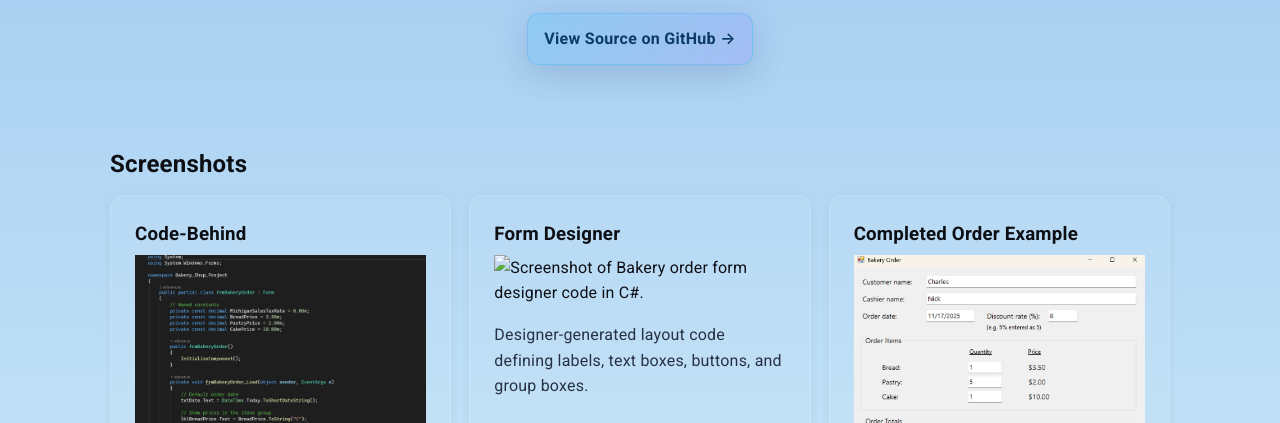
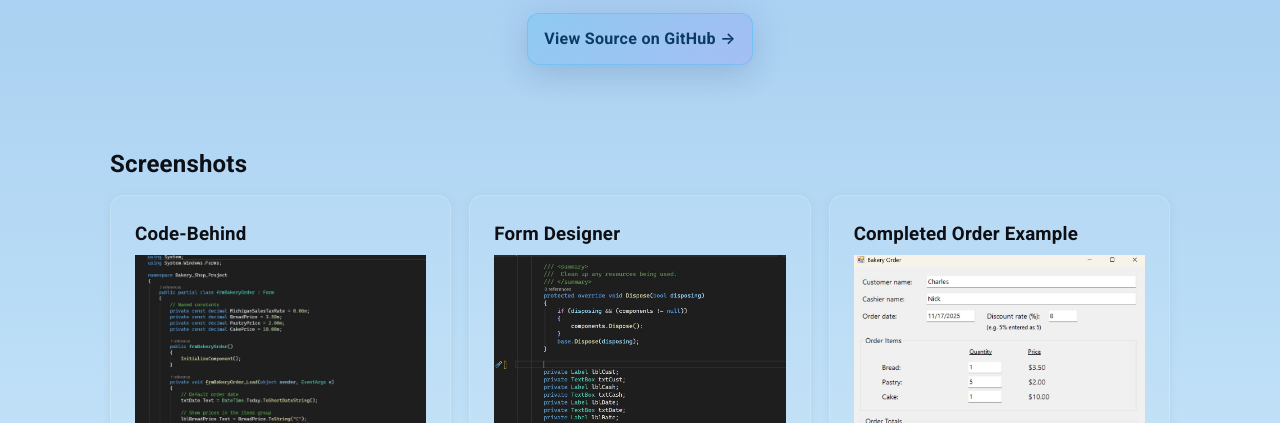
Before and after one commit to NickZ79/NickZ79.github.io, a plain HTML site: page projects/case-studies/csharp-bakery.html in a window 1280 px wide. Shown: the part 377-800 px from the top of the page. Drawn offline with Linux system fonts and the light colour scheme.

Commit message:
Image Fix

```diff
--- a/projects/case-studies/csharp-bakery.html
+++ b/projects/case-studies/csharp-bakery.html
@@ -53,7 +53,7 @@
         </div>
         <div class="card">
           <h3>Form Designer</h3>
-          <img src="/images/Csharp/Bakery/BakeryOrderFormDesigner.jpg" alt="Screenshot of Bakery order form designer code in C#." />
+          <img src="/images/Csharp/Bakery/BakeryOrderFormDesignerCode.jpg" alt="Screenshot of Bakery order form designer code in C#." />
           <p class="muted">Designer-generated layout code defining labels, text boxes, buttons, and group boxes.</p>
         </div>
         <div class="card">
```
